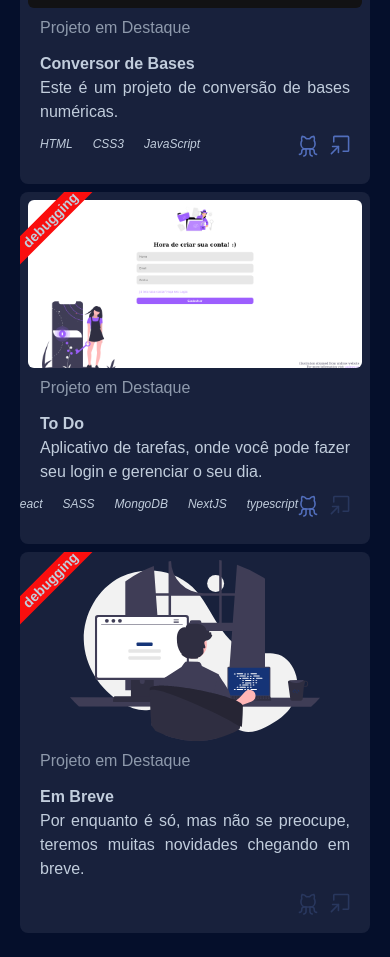
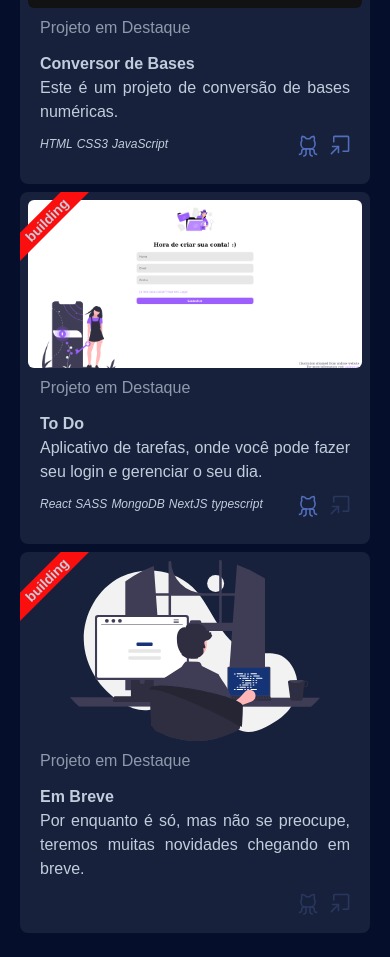
Before and after one commit to Marlliton/Portfolio, a Next.js app: page / in a window 390 px wide. Shown: the part 1900-2857 px from the top of the page. Built offline with nearby package versions, Linux system fonts and the light colour scheme; what tailwindcss-animation-delay would draw is missing.

Commit message:
Correção do componente tag

```diff
--- a/src/components/template/Projects/ProductionTag.tsx
+++ b/src/components/template/Projects/ProductionTag.tsx
@@ -2,7 +2,7 @@
 export function ProductionTag() {
   return (
     <div className="position absolute top-0 left-0 -rotate-45 z-[1] bg-[#fa0e0e] px-10 translate-y-[90%] translate-x-[-30%] font-extrabold rounded-lg text-sm">
-      debugging
+      building
     </div>
   );
 }
--- a/src/components/template/Projects/ProjectContent.tsx
+++ b/src/components/template/Projects/ProjectContent.tsx
@@ -38,7 +38,7 @@ export function ProjectContent(props: ProjectContentProps) {
         </header>
         <main className="flex flex-col">{props.children}</main>
         <footer className="flex justify-end">
-          <span className="flex gap-5 flex-1">
+          <span className="flex gap-1 md:gap-5 flex-1">
             {props?.technologies && renderTechnologies()}
           </span>
           <div className="flex gap-3">
```
